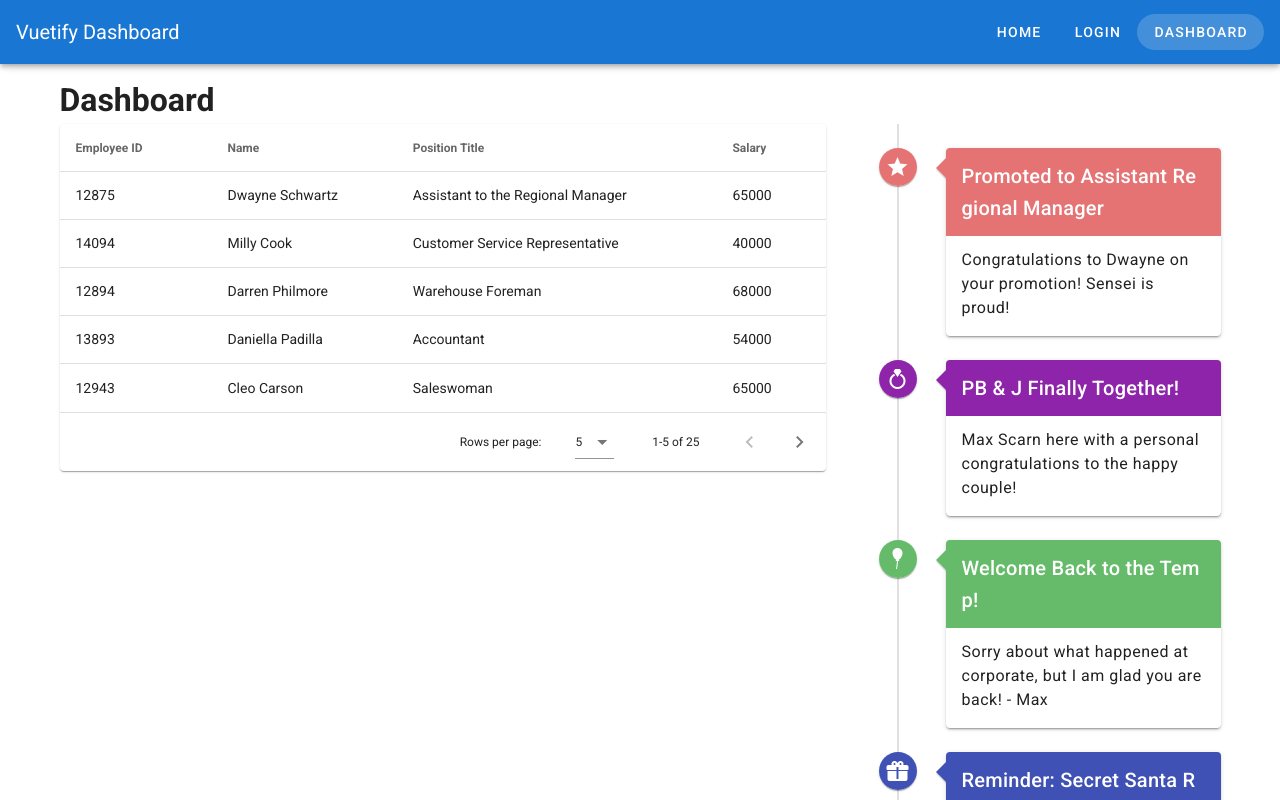
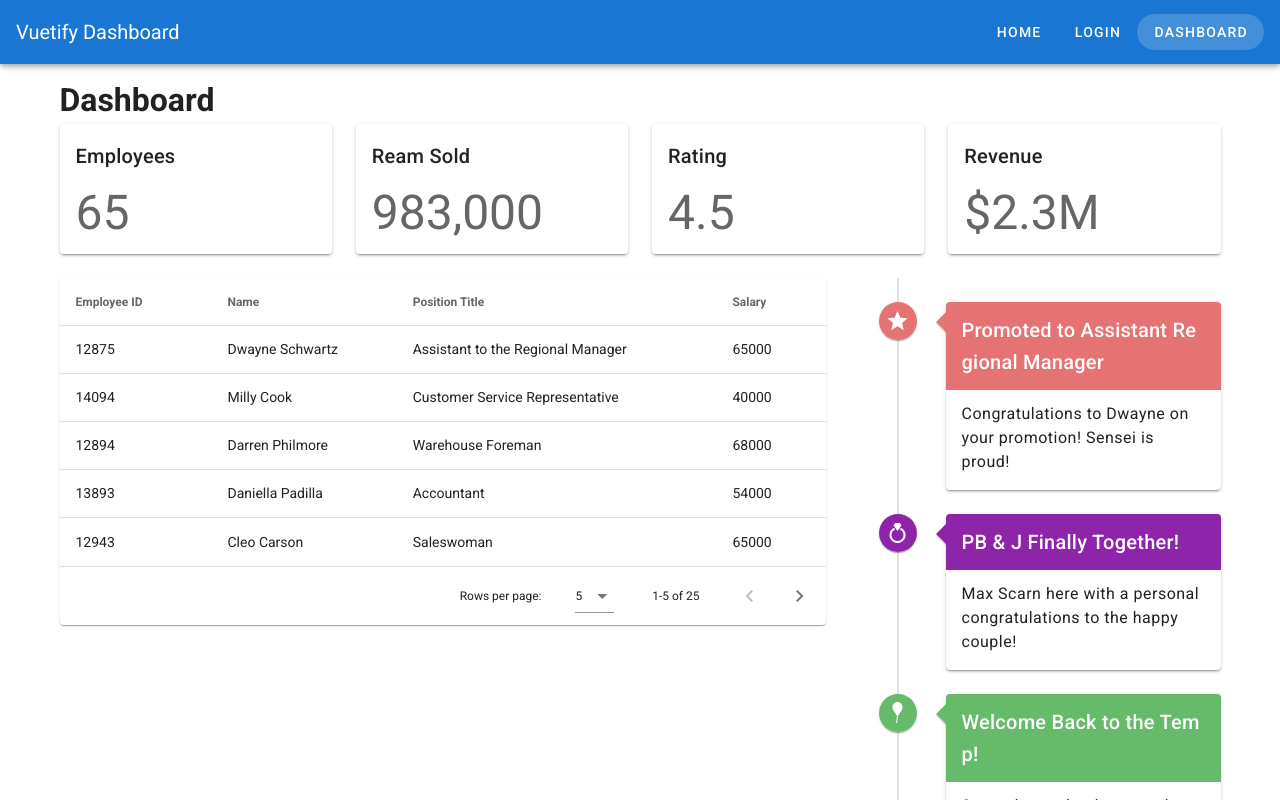
Before and after one commit to roamzz/vuetify-vuejs-example, a Vue app: page /dashboard in a window 1280 px wide. Shown: the top 800 px of the page. Built offline with nearby package versions, Linux system fonts and the light colour scheme.

Commit message:
statistic cards

```diff
--- a/src/components/StatisticCard.vue
+++ b/src/components/StatisticCard.vue
@@ -1,13 +1,25 @@
 <template>
-  <h1>StatisticCard</h1>
+  <v-card>
+    <v-card-title>{{ statistic.title }}</v-card-title>
+    <v-card-text class="display-2">{{ statistic.value }}</v-card-text>
+  </v-card>
 </template>
 
 <script>
 export default {
+  name: "StatisticCard",
+props: {
+    statistic: {
+        type: Object,
+        required: true
+    },
+},
+  data() {
+    return {
 
-}
+    };
+  }
+};
 </script>
 
-<style>
-
-</style>
+<style lang="scss" scoped></style>
--- a/src/views/Dashboard.vue
+++ b/src/views/Dashboard.vue
@@ -1,6 +1,12 @@
 <template>
   <v-container>
     <h1>Dashboard</h1>
+
+    <v-row>
+      <v-col v-for="(statistic, index) in statistics" :key="index">
+        <StatisticCard :statistic="statistic"></StatisticCard>
+      </v-col>
+    </v-row>
 
     <v-row>
       <v-col cols="8">
@@ -28,15 +34,17 @@
 <script>
 import EmployeesTable from "../components/EmployeesTable";
 import employeesData from "../data/employees.json";
-
 import EventTimeline from "../components/EventTimeline";
 import timelineData from "../data/timeline.json";
+import StatisticCard from "../components/StatisticCard";
+import statisticsData from "../data/statistics.json";
 
 export default {
   name: "Dashboard",
   components: {
     EmployeesTable,
-    EventTimeline
+    EventTimeline,
+    StatisticCard
   },
   data() {
     return {
@@ -44,6 +52,7 @@ export default {
       currentItem: "",
       employees: employeesData,
       timeline: timelineData,
+      statistics: statisticsData,
       selectedEmployee: {
         name: "",
         title: ""
```
